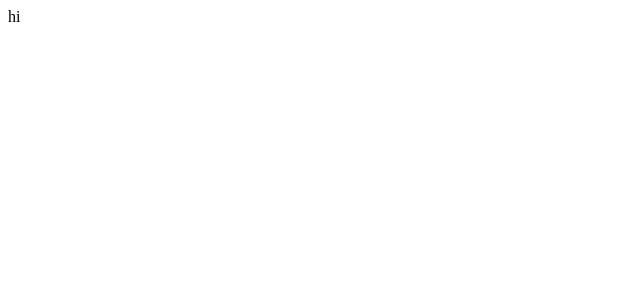
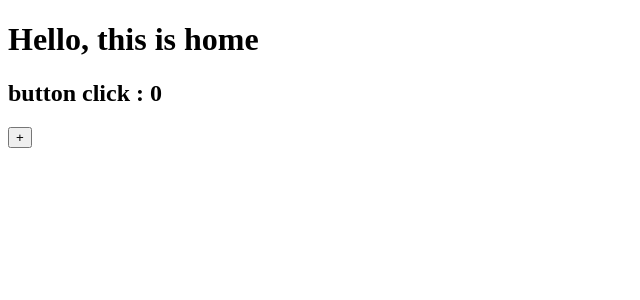
Before and after one commit to MayOwall/nomadCoderNextJS, a Next.js app in the folder nomadcodernextjs/: page / in a window 1280 px wide. Shown: the top 300 px of the page, without its empty margins (0-640 px from the left). Built offline with nearby package versions, Linux system fonts and the light colour scheme.

Commit message:
Lec1.2 Static Pre Rendering

```diff
--- a/nomadcodernextjs/pages/index.ts
+++ /dev/null
@@ -1,4 +0,0 @@
-type Title = string;
-export default function Home(): Title {
-  return "hi";
-}
--- /dev/null
+++ b/nomadcodernextjs/pages/index.tsx
@@ -0,0 +1,13 @@
+import { useState } from "react";
+
+export default function Home() {
+  const [count, setCount]: [number, any] = useState(0);
+
+  return (
+    <div>
+      <h1>Hello, this is home</h1>
+      <h2>button click : {count}</h2>
+      <button onClick={() => setCount((x: number) => x + 1)}>+</button>
+    </div>
+  );
+}
```
Also changed, not shown: 1 other file (tests, documents, lock files or other folders).
